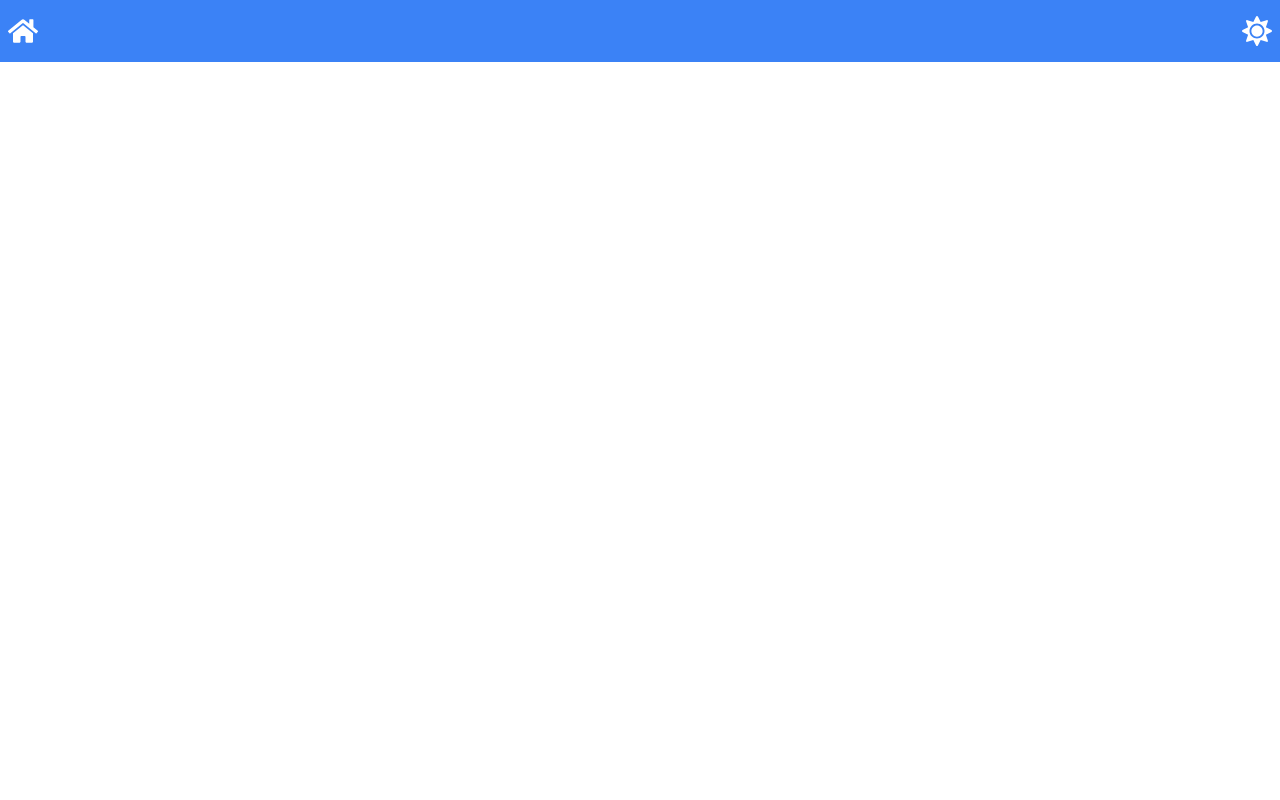
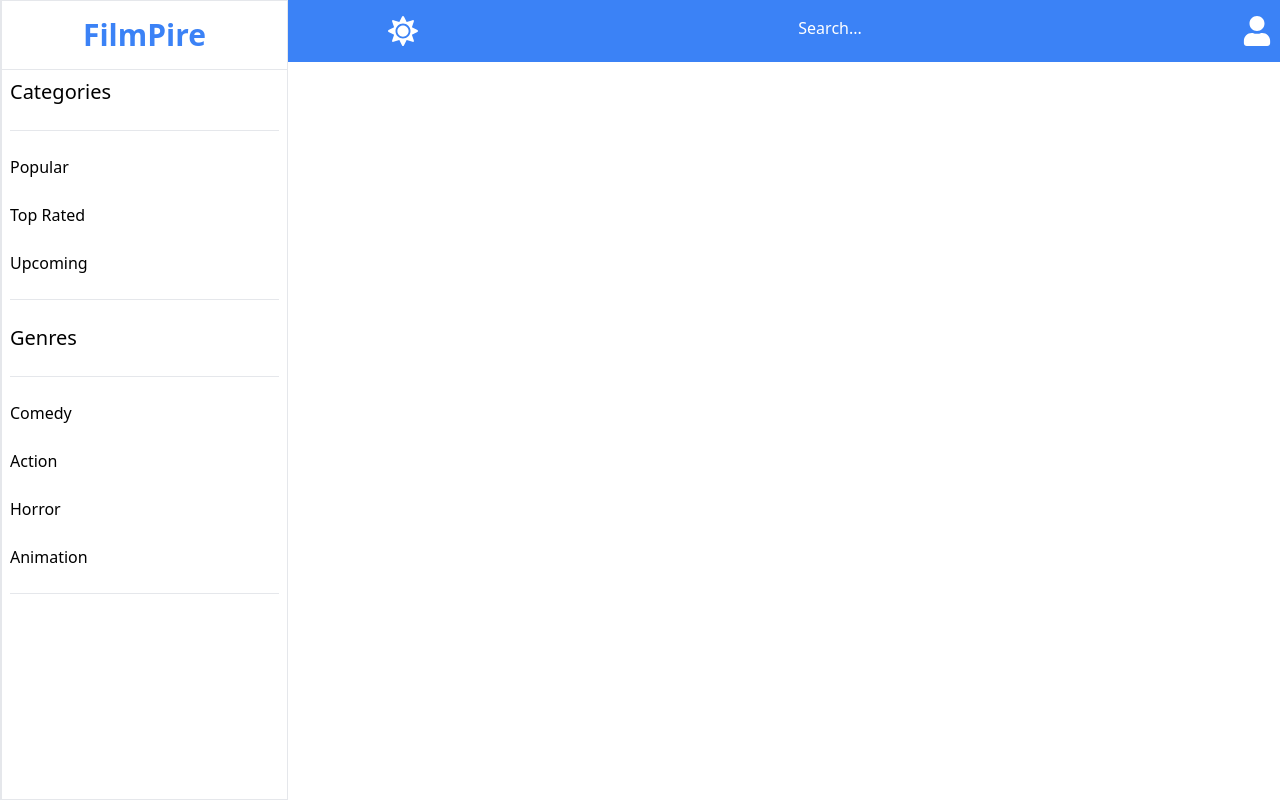
Before and after one commit to YonTracks/jsm-filmpire, a React (Create React App) app: page /profile/1 in a window 1280 px wide. Built offline with nearby package versions, Linux system fonts and the light colour scheme.

Commit message:
SideBar,

```diff
--- a/src/components/NavBar/NavBar.jsx
+++ b/src/components/NavBar/NavBar.jsx
@@ -1,28 +1,43 @@
 // src/components/NavBar/NavBar.jsx
 
-import React from "react";
-import { FaBars, FaHome, FaMoon, FaSun } from "react-icons/fa";
+import React, { useState } from "react";
+import { FaBars, FaHome, FaMoon, FaSun, FaUser } from "react-icons/fa";
+import SideBar from "../SideBar/SideBar";
 
 function NavBar() {
+  const [isSidebarVisible, setIsSidebarVisible] = useState(false);
   let dark = true;
 
   return (
     <nav id="AppBar" className="fixed w-full bg-blue-500 py-4 px-2">
       <div className="container mx-auto flex justify-between">
         {/**Desktop */}
+
         <div id="DesktopToolbar" className="hidden md:flex w-full justify-between">
-          <FaHome color="white" size={30} />
-          <div className="">
+          <div>
+            <SideBar isSidebarVisible={true} />
+          </div>
+          <div className="cursor-pointer">
             {dark ? <FaSun color="white" size={30} /> : <FaMoon color="white" size={30} />}
+          </div>
+          <div className="text-white">Search...</div>
+
+          <div className="flex gap-2 cursor-pointer">
+            <FaUser color="white" size={30} />
           </div>
         </div>
 
         {/**Mobile */}
         <div id="MobileToolbar" className="flex w-full justify-between md:hidden">
-          <FaBars color="white" size={30} />
-          <div className="">
+          <FaBars color="white" size={30} onClick={() => setIsSidebarVisible(!isSidebarVisible)} />
+          <div className="text-white">search...</div>
+
+          <div className="flex gap-2">
             {dark ? <FaSun color="white" size={30} /> : <FaMoon color="white" size={30} />}
+            <FaUser color="white" size={30} />
           </div>
+
+          {isSidebarVisible && <SideBar isSidebarVisible={isSidebarVisible} />}
         </div>
       </div>
     </nav>
--- a/src/components/Profile/Profile.jsx
+++ b/src/components/Profile/Profile.jsx
@@ -3,7 +3,11 @@
 import React from "react";
 
 function Profile() {
-  return <div>Profile</div>;
+  return (
+    <div className="flex justify-center items-center">
+      <h1 className="text-center text-black">Profile</h1>
+    </div>
+  );
 }
 
 export default Profile;
--- /dev/null
+++ b/src/components/SideBar/SideBar.jsx
@@ -0,0 +1,46 @@
+// src/components/SideBar/SideBar.jsx
+
+import React from "react";
+
+function SideBar({ isSidebarVisible }) {
+  const categories = [
+    { label: "Popular", value: "popular" },
+    { label: "Top Rated", value: "top_rated" },
+    { label: "Upcoming", value: "upcoming" }
+  ];
+  const genres = [
+    { label: "Comedy", value: "popular" },
+    { label: "Action", value: "top_rated" },
+    { label: "Horror", value: "upcoming" },
+    { label: "Animation", value: "upcoming" }
+  ];
+  return (
+    <div
+      className={`fixed w-72 h-full border border-l-2 top-0 ${
+        isSidebarVisible ? "right-0 md:left-0" : "md:left-0"
+      } bg-white`}>
+      <h2 className="text-blue-500 font-extrabold text-center py-4 text-3xl">FilmPire</h2>
+      <hr />
+      <div className="p-2 space-y-6">
+        <h2 className="text-start text-xl ">Categories</h2>
+        <hr />
+        {categories.map((e, i) => (
+          <h2 key={i} className="text-black cursor-pointer">
+            {e.label}
+          </h2>
+        ))}
+        <hr />
+        <h2 className="text-start text-xl ">Genres</h2>
+        <hr />
+        {genres.map((e, i) => (
+          <h2 key={i} className="text-black cursor-pointer">
+            {e.label}
+          </h2>
+        ))}
+        <hr />
+      </div>
+    </div>
+  );
+}
+
+export default SideBar;
```
